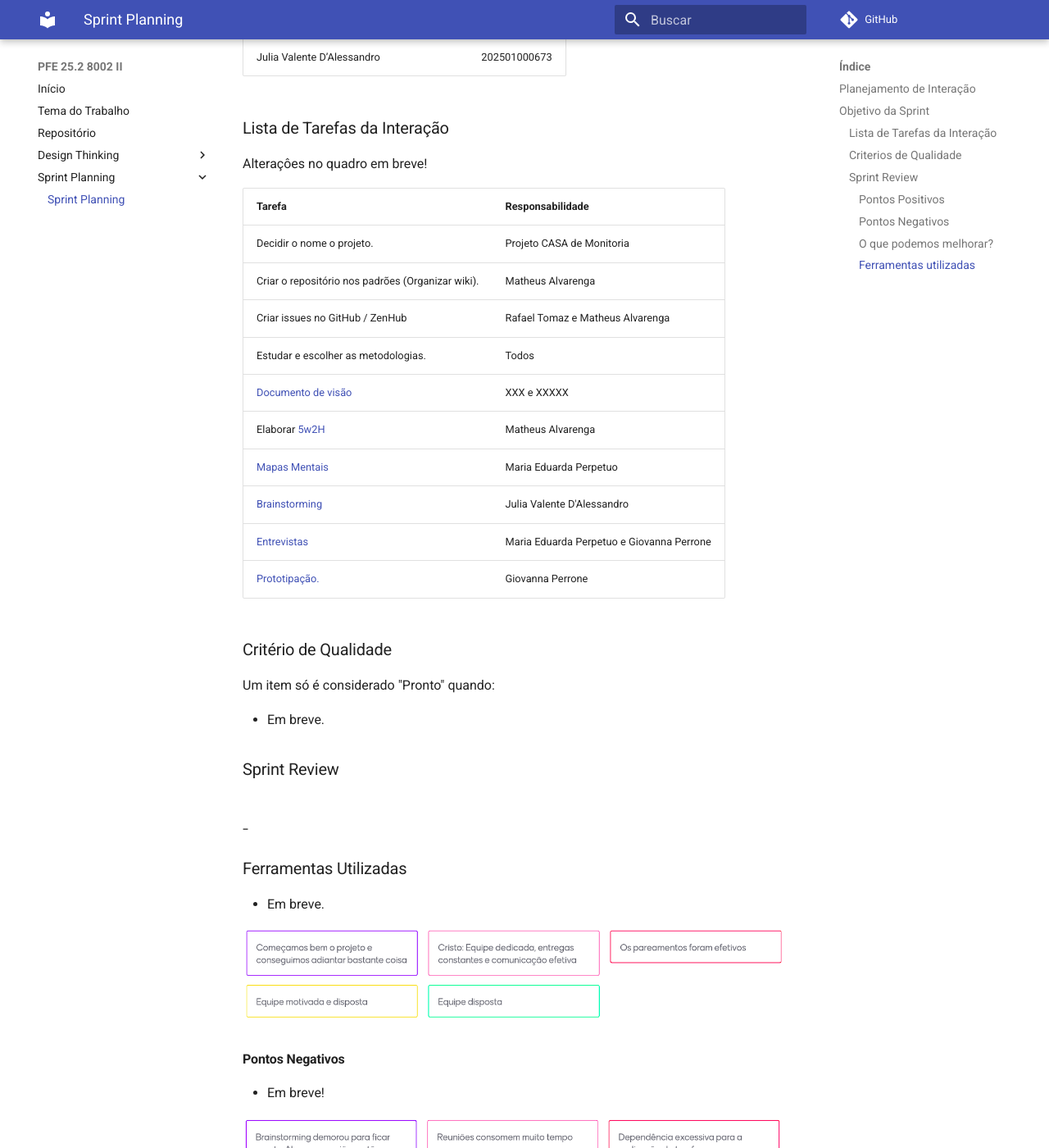
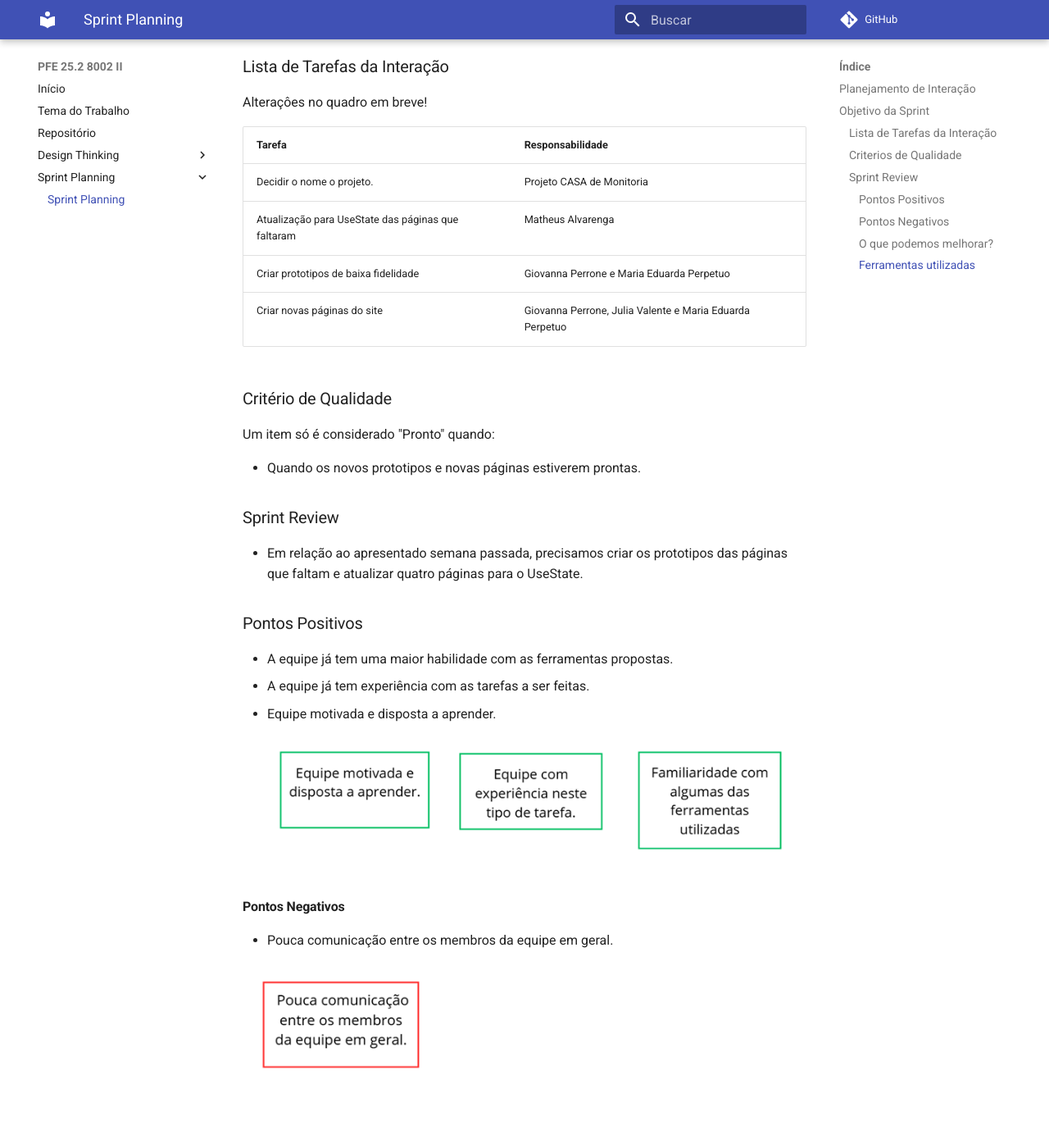
Before and after one commit to Projetos-de-Extensao/PFE_25.2_8002_II, an MkDocs documentation site: the page built from docs/sprint-planning/sprint.md, in a window 1280 px wide and 1400 px high, scrolled down 6500 px. Shown: the whole window at 82% size. Built offline with MkDocs 1.6.1 and Material for MkDocs 9.7.7, drawn with Linux system fonts in a browser that asks for light colours; comment, search, counter and statistics services are not loaded; some of the changed text lies outside the part shown.

Commit message:
Atualizei o terceiro sprint e adicionei as imagens com os pontos negativos e positivos.

```diff
--- a/docs/sprint-planning/sprint.md
+++ b/docs/sprint-planning/sprint.md
@@ -163,18 +163,16 @@ Um item só é considerado "Pronto" quando:
 
 # Sprint III
 
-> 15/10/25 à 22/10/2025
+> 22/10/25 à 29/10/2025
 
-Em breve!
 
 ## Objetivo da Sprint
 
-XXXX XXXX XXXX
+Continuar o desenvolvimento do site.
 
 ### Itens escolhidos do backlog
 
--
--
+- Hitória do ALuno, do professor e do administrador
 
 |Nome Completo | Matrícula|
 |----|----|
@@ -190,48 +188,43 @@ Alteraçôes no quadro em breve!
 |Tarefa|Responsabilidade|
 |---|----|
 | Decidir o nome o projeto.| Projeto CASA de Monitoria|
-| Criar o repositório nos padrões (Organizar wiki).| Matheus Alvarenga|
-| Criar issues no GitHub / ZenHub| Rafael Tomaz e Matheus Alvarenga|
-| Estudar e escolher as metodologias.| Todos|
-| [Documento de visão](https://github.com/xxx/xxx.md) |XXX e XXXXX|
-| Elaborar [5w2H](https://github.com/xxx/xxx.md) |Matheus Alvarenga|
-| [Mapas Mentais](https://github.com/xxx/xxx.md) |Maria Eduarda Perpetuo|
-| [Brainstorming](https://github.com/XXXx) |Julia Valente D'Alessandro|
-|[Entrevistas](https://github.com/xxx/xxx.md) |Maria Eduarda Perpetuo e Giovanna Perrone|
-|[Prototipação.](https://github.com/xxx/xxx.md) |Giovanna Perrone|
+| Atualização para UseState das páginas que faltaram| Matheus Alvarenga|
+| Criar prototipos de baixa fidelidade| Giovanna Perrone e Maria Eduarda Perpetuo|
+| Criar novas páginas do site| Giovanna Perrone, Julia Valente e Maria Eduarda Perpetuo|
 
 ### Critério de Qualidade
 
 Um item só é considerado "Pronto" quando:
 
-- Em breve.
+- Quando os novos prototipos e novas páginas estiverem prontas.
 
 ### Sprint Review
 
--
--
+- Em relação ao apresentado semana passada, precisamos criar os prototipos das páginas que faltam e atualizar quatro páginas para o UseState.
 
-### Ferramentas Utilizadas
+### Pontos Positivos
 
-- Em breve.
-
-![pontos positivos](../assets/Sprints/S1-positivos.png)
+- A equipe já tem uma maior habilidade com as ferramentas propostas.
+- A equipe já tem experiência com as tarefas a ser feitas.
+- Equipe motivada e disposta a aprender.
+![pontos positivos](positivos3.png)
 
 #### Pontos Negativos
 
-- Em breve!
+- Pouca comunicação entre os membros da equipe em geral.
 
-![pontos negativos](../assets/Sprints/S1-negativos.png)
+![pontos negativos](negativos3.png)
 
 #### O que podemos melhorar?
 
-- Em breve.
+- Melhorar comunicação entre os membros da equipe em geral.
 
 #### Ferramentas utilizadas
 
 - Reunião: [Hangouts](https://hangouts.google.com/)
-- Colheita dos pontos: [Mentimeter](https://www.mentimeter.com/)
-
+- React
+- Java Script
+- HTML
 # Sprint IV
 
 > 29/02/25 à 13/10/2025
```
Also changed, not shown: docs/sprint-planning/negativos3.png (added), docs/sprint-planning/positivos3.png (added).
